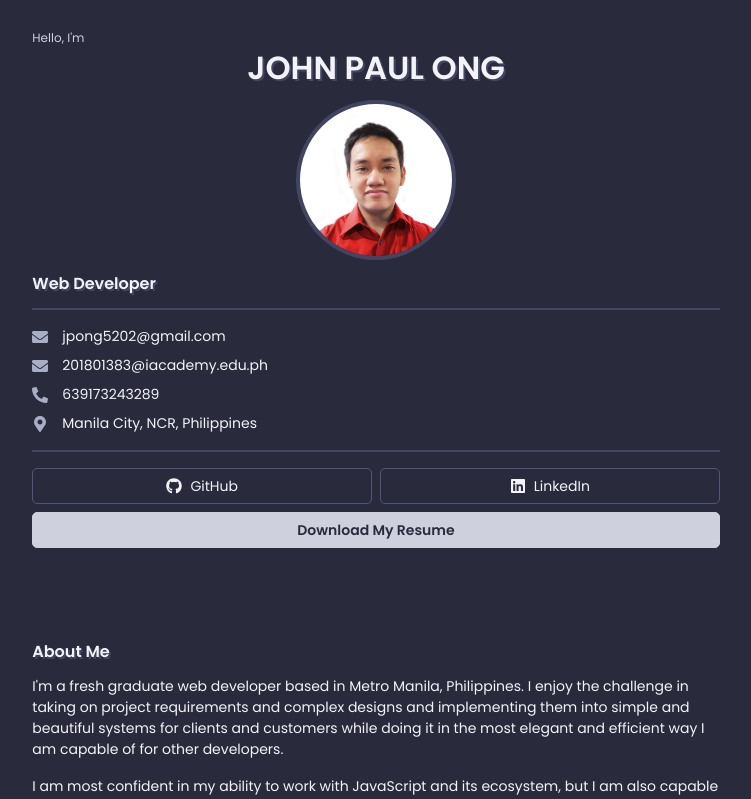
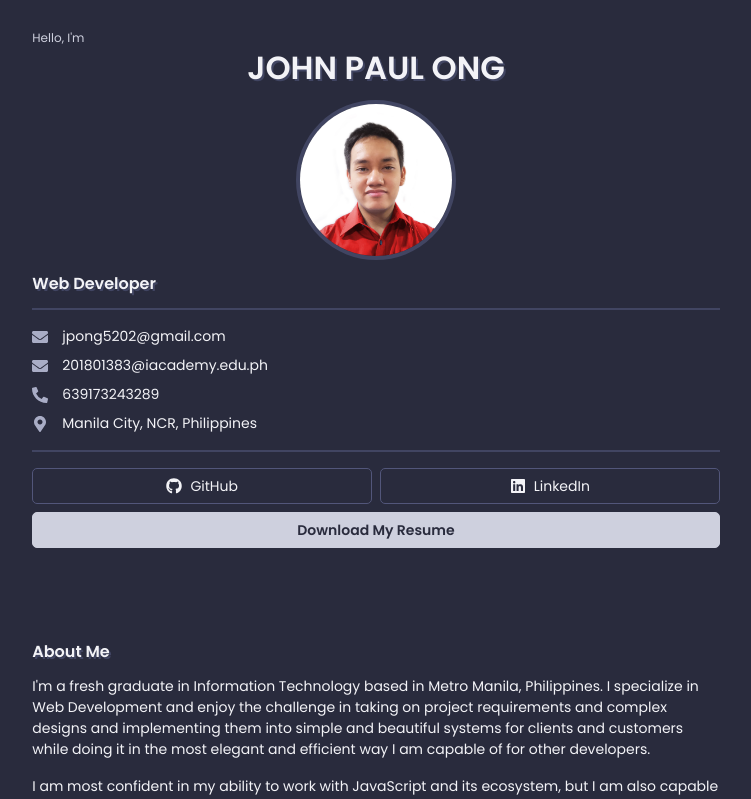
Before and after one commit to jp-ong/portfolio, a Next.js app: page / in a window 1280 px wide. Shown: the top 799 px of the page, without its empty margins (264-1015 px from the left). Built offline with nearby package versions, Linux system fonts and the light colour scheme.

Commit message:
Update About Me

```diff
--- a/src/components/AboutSection/AboutSection.tsx
+++ b/src/components/AboutSection/AboutSection.tsx
@@ -3,11 +3,12 @@ const AboutSection = () => {
     <section>
       <h1>About Me</h1>
       <p>
-        I'm a fresh graduate web developer based in Metro Manila, Philippines. I
-        enjoy the challenge in taking on project requirements and complex
-        designs and implementing them into simple and beautiful systems for
-        clients and customers while doing it in the most elegant and efficient
-        way I am capable of for other developers.
+        I'm a fresh graduate in Information Technology based in Metro Manila,
+        Philippines. I specialize in Web Development and enjoy the challenge in
+        taking on project requirements and complex designs and implementing them
+        into simple and beautiful systems for clients and customers while doing
+        it in the most elegant and efficient way I am capable of for other
+        developers.
       </p>
       <p>
         I am most confident in my ability to work with JavaScript and its
```
